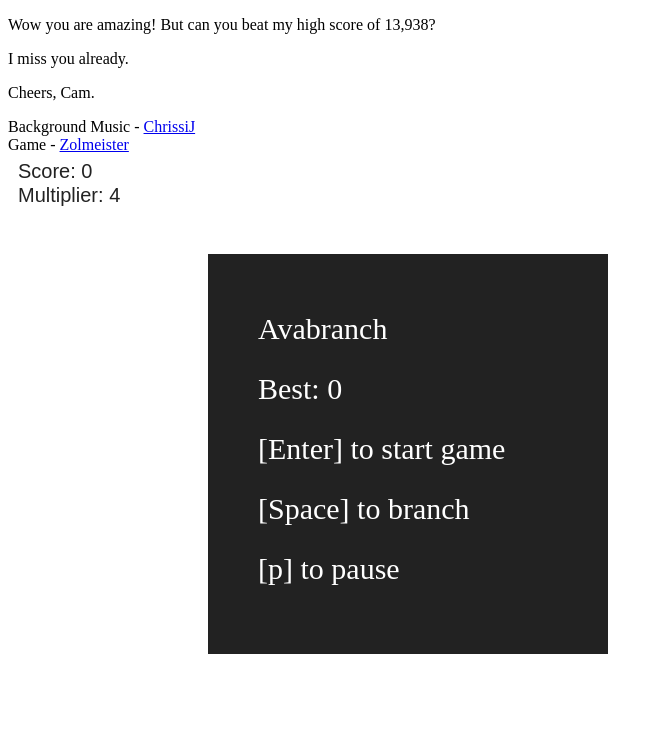
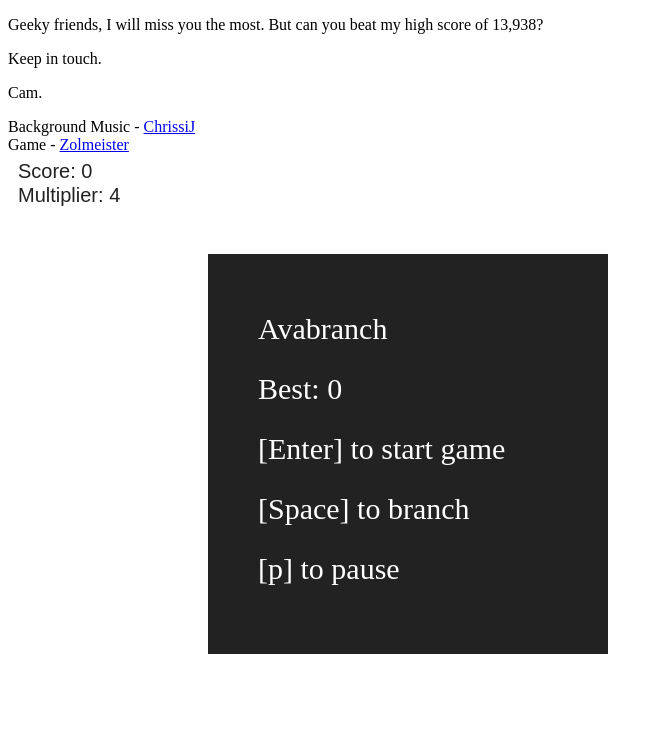
Before and after one commit to camswords/cam-tw-toodles, a Node project: template src/views/index.jade in a window 1280 px wide. Shown: the top 753 px of the page, without its empty margins (0-663 px from the left). Run offline with Node 20 templates, Linux system fonts and the light colour scheme; the template is opened without the code that fills it, so the values that code supplies are empty.

Commit message:
altered the message show to my geeky friends

```diff
--- a/src/views/index.jade
+++ b/src/views/index.jade
@@ -10,9 +10,9 @@ html
     body
 
         .message
-            p Wow you are amazing! But can you beat my high score of 13,938?
-            p I miss you already.
-            p Cheers, Cam.
+            p Geeky friends, I will miss you the most. But can you beat my high score of 13,938?
+            p Keep in touch.
+            p Cam.
 
             .attribution
                 | Background Music -
```
